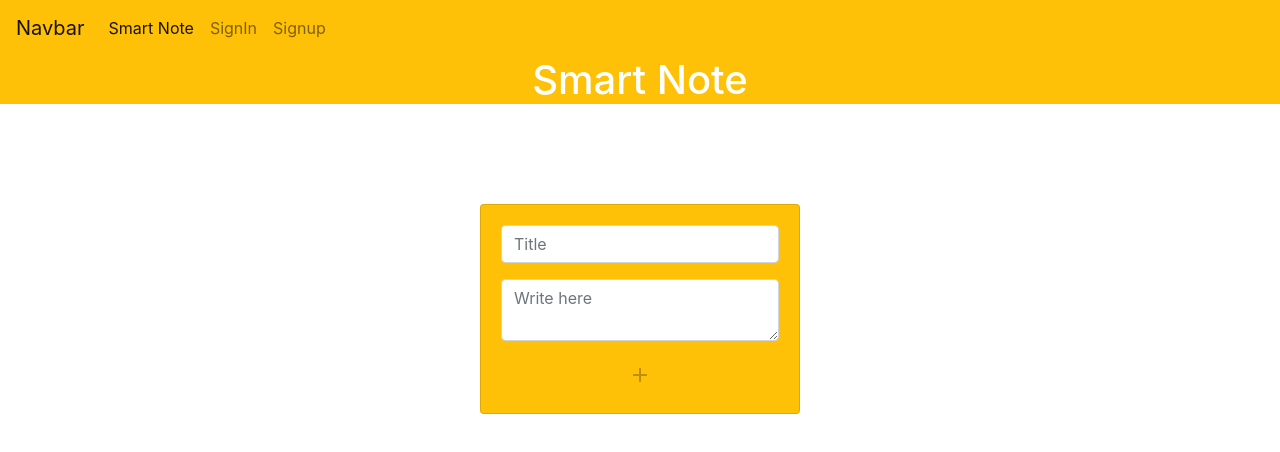
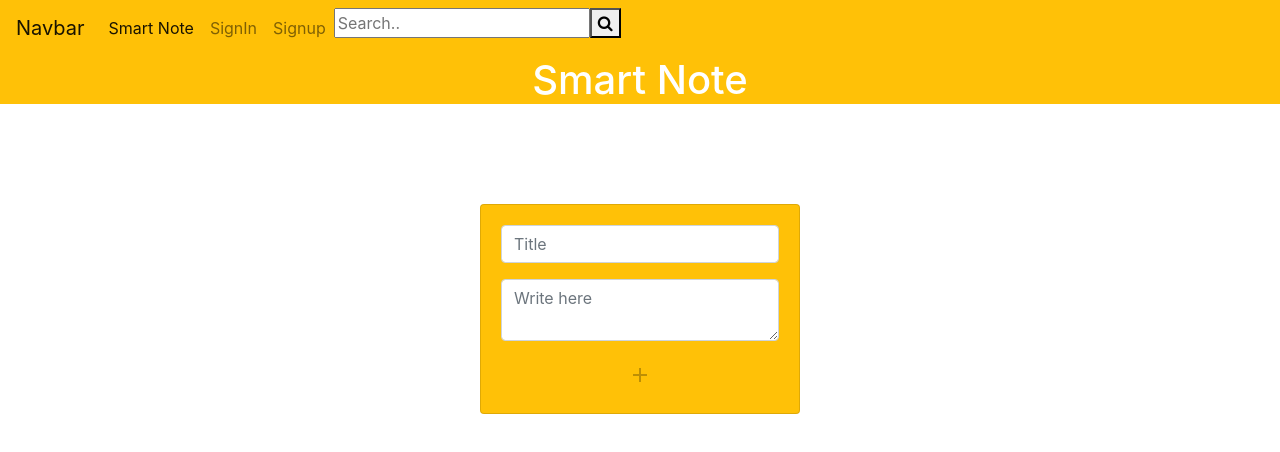
Before and after one commit to manpreet67/minor_notes, a React (Create React App) app: page / in a window 1280 px wide. Shown: the top 452 px of the page. Built offline with nearby package versions, Linux system fonts and the light colour scheme.

Commit message:
search bar

```diff
--- a/src/components/Navbar.js
+++ b/src/components/Navbar.js
@@ -1,6 +1,6 @@
 import React from 'react'
 import {Link} from 'react-router-dom'
-
+import 'font-awesome/css/font-awesome.min.css';
 
 const Navbar=()=>{
     return(
@@ -21,6 +21,13 @@ const Navbar=()=>{
         <a class="nav-link" href="/signup">Signup</a>
       </li>
 
+      <div class="search-container ml-auto" >
+    <form action="/action_page.php" >
+      <input type="text" placeholder="Search.." name="search"></input>
+      <button type="submit"><i class="fa fa-search"></i></button>
+    </form>
+  </div>
+
     </ul>
   </div>
 </nav>
```
